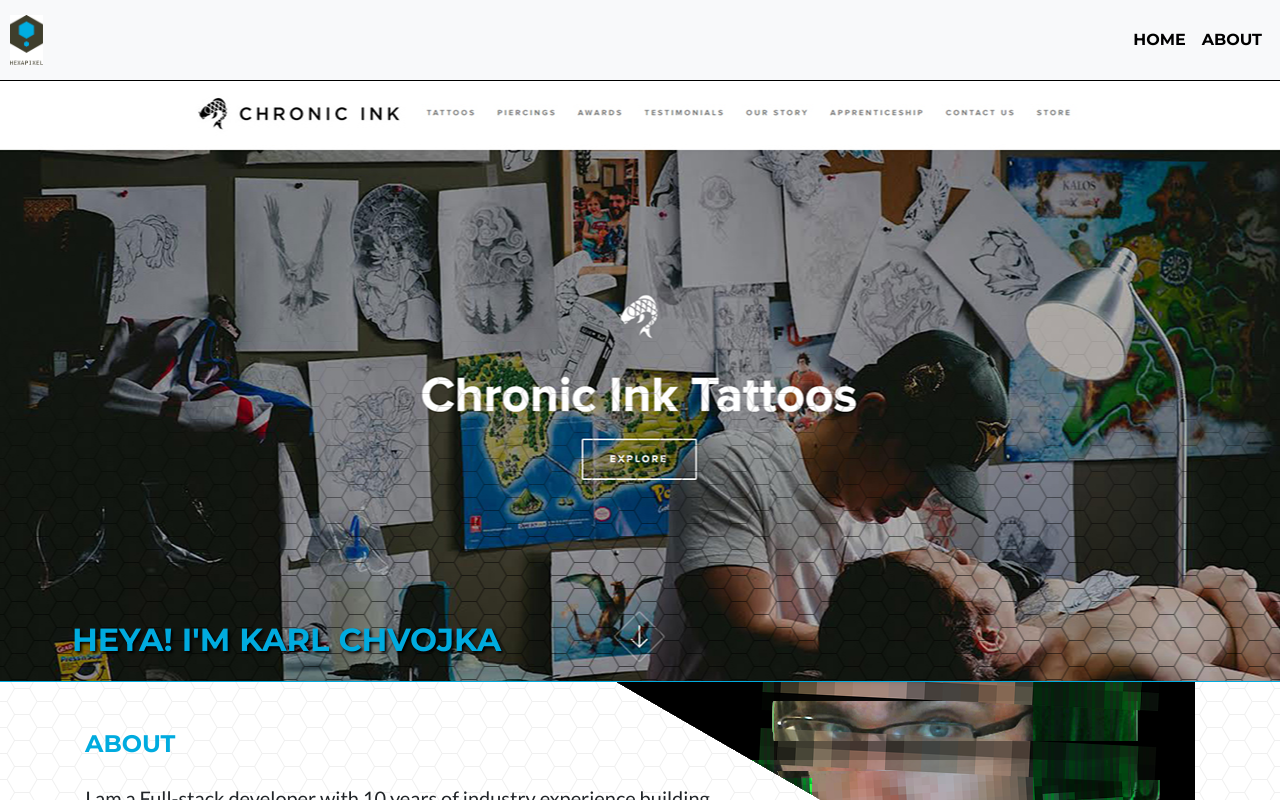
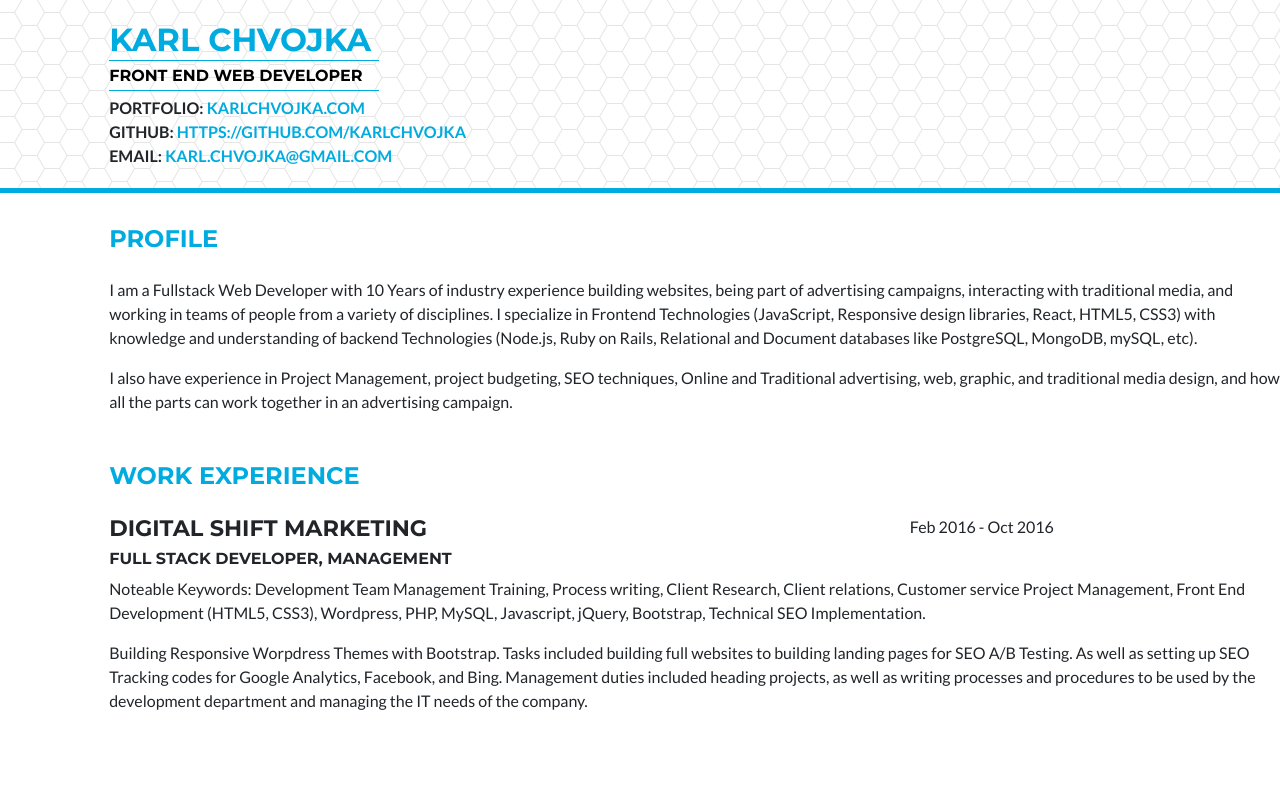
Before and after one commit to karlchvojka/2019_portfolio, a React (Create React App) app in the folder client/: page /resume in a window 1280 px wide. Shown: the top 800 px of the page. Built offline with nearby package versions, Linux system fonts and the light colour scheme; no server answers.

Commit message:
Finished adding header to resume

```diff
--- a/client/src/App.js
+++ b/client/src/App.js
@@ -1,45 +1,21 @@
 import React, { Component } from 'react';
-import MainNavbar from './components/navbar/navbar.js'
-import Slider from './components/slider/';
+import { BrowserRouter as Router, Route } from "react-router-dom";
+import Home from './components/Home/';
+import Resume from './components/Resume/';
 import About from './components/about/';
-import Skills from './components/skills';
-import Projects from './components/Projects';
 
 import "bootstrap/dist/css/bootstrap.min.css";
 import './App.scss'
 
 
 class App extends Component {
-    constructor(props){
-        super(props);
-        this.state = {
-            articles: [],
-            isLoaded: false,
-        }
-    };
-    componentDidMount = () => {
-        fetch(`http://localhost:3000/api/v1/articles.json`)
-        .then(resp => resp.json())
-        .then(resp => {
-            this.setState({
-              isLoaded: true,
-              articles: resp
-            })
-            console.log(this.state.articles)
-        })
-    };
-
     render() {
-    var { articles } = this.state;
     return (
-    <main>
-      <MainNavbar noGutter="true"/>
-      <Slider />
-      <About />
-      <Skills />
-      <Projects />
-        {articles.map(item => item.title ) }
-    </main>
+    <Router>
+      <Route path="/" exact component={ Home } />
+      <Route path="/about" exact component={ About } />
+      <Route path="/resume" exact component={ Resume } />
+    </Router>
     );
   }
 }
--- a/client/src/App.scss
+++ b/client/src/App.scss
@@ -4,8 +4,7 @@
 
 /* OVERALL STYLES */
 body {
-  background-image: url('./assets/hexrepeat2.jpg');
-  background-repeat: repeat;
+
 }
 
 /* FONT STYLES */
@@ -112,6 +111,8 @@ main {
   border-top:1px solid #00abdf;
   background-color:rgba(255,255,255, 0.4);
   padding-bottom:1rem;
+  background-image: url('./assets/hexrepeat2.jpg');
+  background-repeat: repeat;
 
   div {
 
@@ -140,6 +141,8 @@ main {
   background-color:rgba(255,255,255, 0.4);
   padding-top:1rem;
   padding-bottom:2rem;
+  background-image: url('./assets/hexrepeat2.jpg');
+  background-repeat: repeat;
 
   h2 {
     margin-bottom:2rem;
@@ -179,6 +182,8 @@ main {
   border-top:1px solid #00abdf;
   background-color:rgba(255,255,255, 0.4);
   padding-top:1rem;
+  background-image: url('./assets/hexrepeat2.jpg');
+  background-repeat: repeat;
 
   .cardWrap {
     margin-top:10px;
@@ -207,6 +212,43 @@ main {
 }
 /* END PROJECTS WRAP */
 
+/* RESUME WRAP */
+.resumeWrap {
+  background-color:#ffffff;
+
+  .headerWrap {
+    background-image: url('./assets/hexrepeat2.jpg');
+    border-bottom:5px solid #00abdf;
+    padding-bottom:20px;
+    h1 {
+      color:#00abdf;
+      border-bottom:1px solid #00abdf;
+      display:block;
+      width:270px;
+      margin-bottom:0px;
+    }
+    h2 {
+      margin:5px 0px;
+      font-size:1rem;
+      color:#000000;
+      border-bottom:1px solid #00abdf;
+      display:block;
+      padding-bottom:5px;
+      width:270px;
+    }
+    p {
+      font-weight:700;
+      margin-bottom:0px;
+      text-transform:uppercase;
+
+      a:link, a:visited {
+        color:#00abdf;
+      }
+    }
+  }
+}
+/* END RESUME */
+
 /* COMMON CLASSES */
 .shadow {
   -webkit-box-shadow: 1px 2px 10px -1px rgba(0,0,0,0.75);
--- /dev/null
+++ b/client/src/components/Home/index.js
@@ -0,0 +1,45 @@
+import React, { Component } from 'react';
+import MainNavbar from '../navbar/navbar.js'
+import Slider from '../slider/';
+import About from '../about/';
+import Skills from '../skills';
+import Projects from '../Projects';
+
+import "bootstrap/dist/css/bootstrap.min.css";
+import '../../App.scss'
+
+class Home extends Component {
+  constructor(props){
+      super(props);
+      this.state = {
+          articles: [],
+          isLoaded: false,
+      }
+  };
+  componentDidMount = () => {
+      fetch(`http://localhost:3000/api/v1/articles.json`)
+      .then(resp => resp.json())
+      .then(resp => {
+          this.setState({
+            isLoaded: true,
+            articles: resp
+          })
+          console.log(this.state.articles)
+      })
+  };
+  render() {
+    var { articles } = this.state;
+    return (
+    <main>
+      <MainNavbar noGutter="true"/>
+      <Slider />
+      <About />
+      <Skills />
+      <Projects />
+        {articles.map(item => item.title ) }
+    </main>
+    )
+  }
+}
+
+export default Home;
--- a/client/src/components/Projects/index.js
+++ b/client/src/components/Projects/index.js
@@ -1,5 +1,4 @@
 import React, { Component } from 'react';
-import Head1 from '../../assets/head1.png';
 import { Container, Row, Col } from 'react-bootstrap';
 import { FontAwesomeIcon } from '@fortawesome/react-fontawesome';
 import { faGithub } from '@fortawesome/free-brands-svg-icons';
@@ -18,7 +17,7 @@ class Projects extends Component {
             <Col className="cardWrap" xl={4} lg={4} md={6} sm={12} xs={12}>
               <div className="cardWrapInner">
                 <div className="imgWrap">
-                  <img src="https://github.com/karlchvojka/lhl-final-project/raw/master/docs/budget.png"/>
+                  <img src="https://github.com/karlchvojka/lhl-final-project/raw/master/docs/budget.png" alt="Squabble App Screenshot"/>
                 </div>
                 <h3>Squabble: Final</h3>
                 <h4>Description</h4>
@@ -29,7 +28,7 @@ class Projects extends Component {
             <Col className="cardWrap" xl={4} lg={4} md={6} sm={12} xs={12}>
               <div className="cardWrapInner">
                 <div className="imgWrap">
-                  <img src="https://github.com/basktballer/TheWallMidterm/raw/master/docs/desktop-home.png"/>
+                  <img src="https://github.com/basktballer/TheWallMidterm/raw/master/docs/desktop-home.png" alt="The Wall: Screenshot"/>
                 </div>
                 <h3>The Wall: Midterm</h3>
                 <h4>Description</h4>
@@ -41,7 +40,7 @@ class Projects extends Component {
             <Col className="cardWrap" xl={4} lg={4} md={6} sm={12} xs={12}>
               <div className="cardWrapInner">
                 <div className="imgWrap">
-                  <img src="https://github.com/karlchvojka/lhl-tinyApp-project/raw/master/docs/tinyapp1.png"/>
+                  <img src="https://github.com/karlchvojka/lhl-tinyApp-project/raw/master/docs/tinyapp1.png" alt="Tiny App Screenshot"/>
                 </div>
                 <h3>Tiny App</h3>
                 <h4>Description</h4>
@@ -52,7 +51,7 @@ class Projects extends Component {
             <Col className="cardWrap" xl={4} lg={4} md={6} sm={12} xs={12}>
               <div className="cardWrapInner">
                 <div className="imgWrap">
-                  <img src="https://github.com/karlchvojka/tweeter/raw/master/docs/screenshot1.png"/>
+                  <img src="https://github.com/karlchvojka/tweeter/raw/master/docs/screenshot1.png" alt="Tweeter screenshot"/>
                 </div>
                 <h3>Tweeter App</h3>
                 <h4>Description</h4>
@@ -63,7 +62,7 @@ class Projects extends Component {
             <Col className="cardWrap" xl={4} lg={4} md={6} sm={12} xs={12}>
               <div className="cardWrapInner">
                 <div className="imgWrap">
-                  <img src="https://github.com/karlchvojka/chatty_app/raw/master/docs/home2.png"/>
+                  <img src="https://github.com/karlchvojka/chatty_app/raw/master/docs/home2.png" alt="Chatty app"/>
                 </div>
                 <h3>Chatty App</h3>
                 <h4>Description</h4>
@@ -74,7 +73,7 @@ class Projects extends Component {
             <Col className="cardWrap" xl={4} lg={4} md={6} sm={12} xs={12}>
               <div className="cardWrapInner">
                 <div className="imgWrap">
-                  <img src="https://github.com/karlchvojka/jungle-rails/raw/master/docs/jungle1.png"/>
+                  <img src="https://github.com/karlchvojka/jungle-rails/raw/master/docs/jungle1.png" alt="jungle screenshot"/>
                 </div>
                 <h3>Jungle App</h3>
                 <h4>Description</h4>
--- /dev/null
+++ b/client/src/components/Resume/index.js
@@ -0,0 +1,74 @@
+import React, { Component } from 'react';
+import { Container, Row, Col } from 'react-bootstrap';
+
+class Resume extends Component {
+  render() {
+    return (
+      <main className="resumeWrap">
+        <Container fluid="true">
+          <Row className="headerWrap">
+            <Col xl={1} lg={1} md={1} sm={1} xs={1}>
+            </Col>
+            <Col xl={11} lg={11} md={11} sm={11} xs={11}>
+              <h1>Karl Chvojka</h1>
+              <h2>Front End Web Developer</h2>
+              <p>Portfolio: <a href="http://karlchvojka.com">karlchvojka.com</a></p>
+              <p>Github: <a href="https://github.com/karlchvojka">https://github.com/karlchvojka</a></p>
+              <p>Email: <a href="mailto:karl.chvojka@gmail.com">karl.chvojka@gmail.com</a></p>
+            </Col>
+          </Row>
+          <Row>
+            <Col xl={1} lg={1} md={1} sm={1} xs={1}>
+            </Col>
+            <Col xl={11} lg={11} md={11} sm={11} xs={11}>
+              <h2>Profile</h2>
+              <p>I am a Fullstack Web Developer with 10 Years of industry experience building websites, being part of advertising campaigns, interacting with traditional media, and working in teams of people from a variety of disciplines. I specialize in Frontend Technologies (JavaScript, Responsive design libraries, React, HTML5, CSS3) with knowledge and understanding of backend Technologies (Node.js,  Ruby on Rails, Relational and Document databases like PostgreSQL, MongoDB, mySQL, etc). </p>
+              <p>I also have experience in Project Management, project budgeting, SEO techniques, Online and Traditional advertising, web, graphic, and traditional media design, and how all the parts can work together in an advertising campaign.</p>
+            </Col>
+          </Row>
+          <Row>
+            <Col xl={1} lg={1} md={1} sm={1} xs={1}>
+            </Col>
+            <Col xl={11} lg={11} md={11} sm={11} xs={11}>
+            <h2>Work Experience</h2>
+            </Col>
+          </Row>
+          <Row>
+            <Col xl={1} lg={1} md={1} sm={1} xs={1}>
+            </Col>
+            <Col xl={11} lg={11} md={11} sm={11} xs={11}>
+              <Container fluid="true">
+                <Row>
+                  <Col xl={8} lg={8} md={8} sm={8} xs={8}>
+                    <h3>Digital Shift Marketing</h3>
+                    <h4>Full Stack Developer, Management</h4>
+                  </Col>
+                  <Col xl={4} lg={4} md={4} sm={4} xs={4}>
+                    <p>Feb 2016 - Oct 2016</p>
+                  </Col>
+                </Row>
+                <Row>
+                  <Col>
+                    <p><span>Noteable Keywords:</span> Development Team Management Training, Process writing, Client Research, Client relations, Customer service
+Project Management, Front End Development (HTML5, CSS3), Wordpress, PHP, MySQL, Javascript, jQuery, Bootstrap, Technical SEO
+Implementation.</p>
+                  </Col>
+                </Row>
+                <Row>
+                  <Col>
+                    <p>Building Responsive Worpdress Themes with Bootstrap. Tasks included building full websites to building landing pages
+for SEO A/B Testing. As well as setting up SEO Tracking codes for Google Analytics, Facebook, and Bing. Management
+duties included heading projects, as well as writing processes and procedures to be used by the development department
+and managing the IT needs of the company.</p>
+                  </Col>
+                </Row>
+                </Container>
+              </Col>
+            </Row>
+        </Container>
+      </main>
+    );
+  }
+}
+
+export default Resume;
--- a/client/src/components/navbar/navbar.js
+++ b/client/src/components/navbar/navbar.js
@@ -14,6 +14,7 @@ class MainNavbar extends Component {
           <Nav className="ml-auto">
             <Nav.Link href="/">Home</Nav.Link>
             <Nav.Link href="#about">About</Nav.Link>
+            <Nav.Link href="/resume">Resume</Nav.Link>
           </Nav>
         </Navbar.Collapse>
       </Navbar>
```
